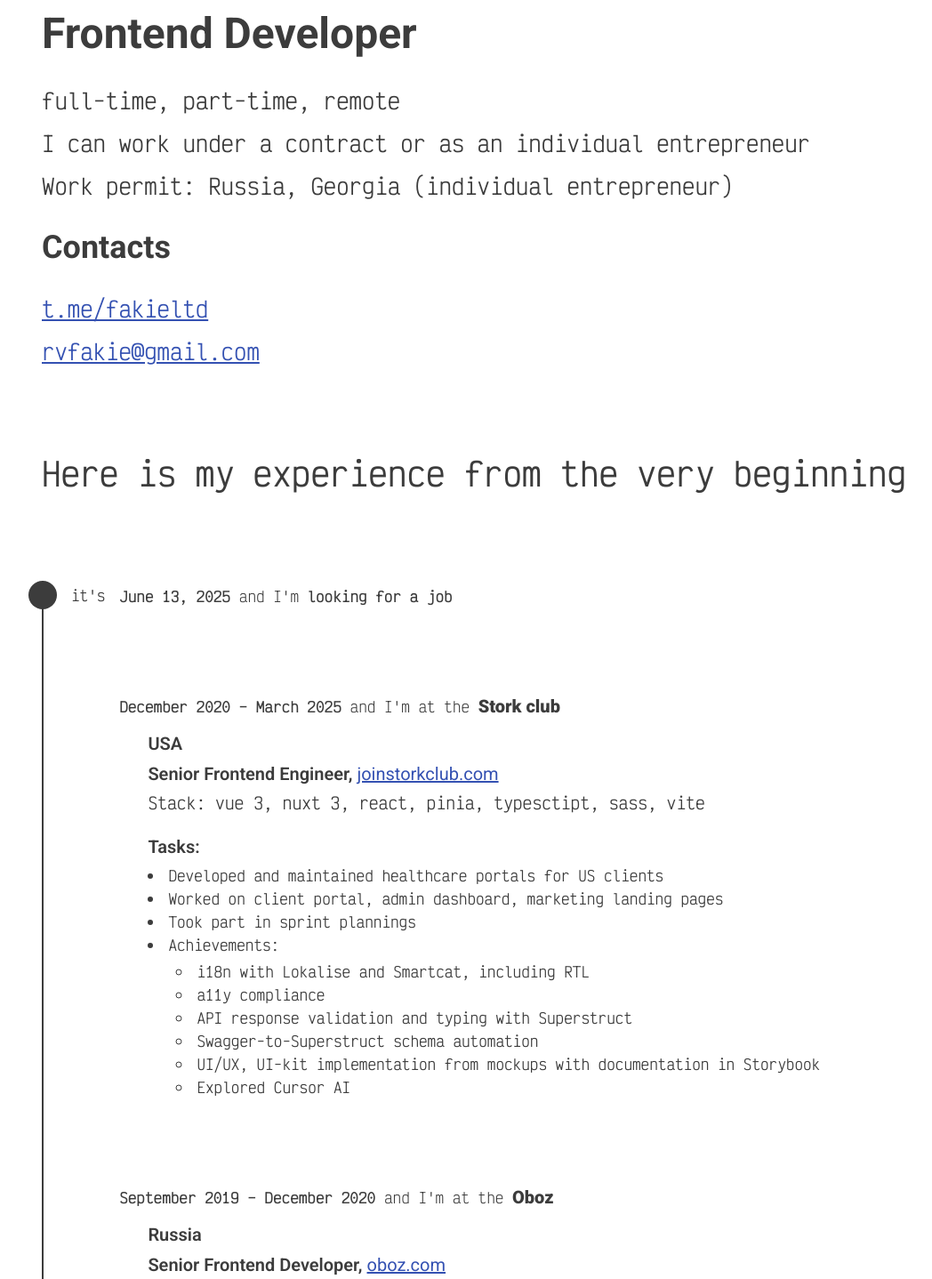
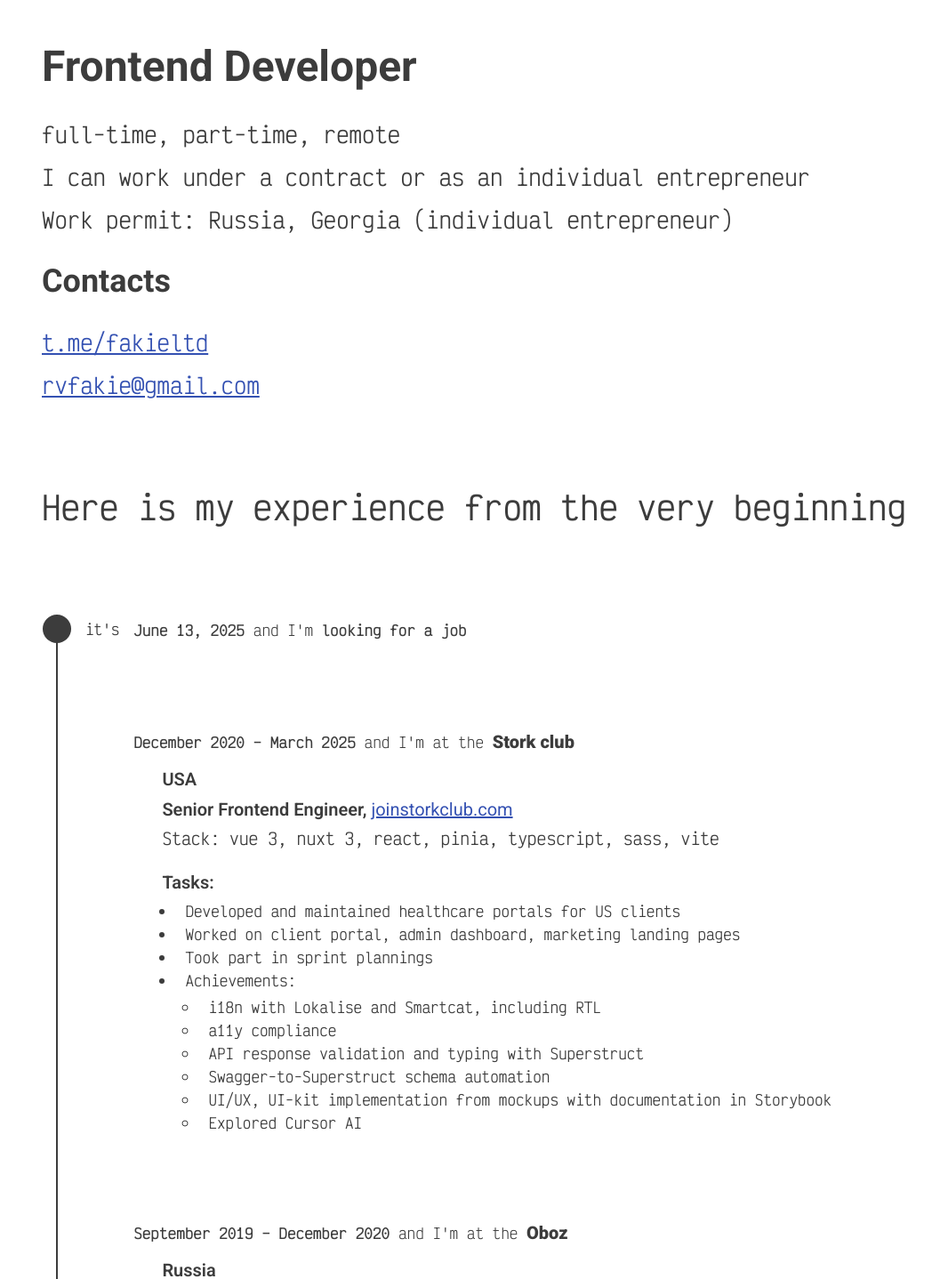
Before and after one commit to rvfakie/fakie, a Nuxt app: page /cv in a window 1280 px wide. Shown: the part 193-1631 px from the top of the page at 89% size, without its empty margins (17-1065 px from the left). Built offline with nearby package versions, Linux system fonts and the light colour scheme.

Commit message:
add locales and edit typography

```diff
--- a/assets/scss/main.scss
+++ b/assets/scss/main.scss
@@ -40,8 +40,6 @@
   -ms-text-size-adjust: 100%;
   -webkit-text-size-adjust: 100%;
 
-  @include typo-sans-serif;
-
   &.color-theme-transition {
 
     *,
@@ -60,6 +58,9 @@
     flex: 1;
     flex-direction: column;
   }
+
+  @include typo-sans-serif;
+  @include typo-16;
 }
 
 ul,
@@ -93,7 +94,3 @@
 h3 {
   @include typo-h3;
 }
-
-h4 {
-  @include typo-h4;
-}
--- a/components/Cv/Timeline.vue
+++ b/components/Cv/Timeline.vue
@@ -12,10 +12,11 @@
         :key="partOfMyLife.id"
         class="part"
       >
-        <p>
+        <p class="point">
           <span class="date">{{ partOfMyLife.date }} {{ }}</span>
 
           <span class="i-am">
+
             {{ $t('cv.and_I_am') }} {{ partOfMyLife.preposition }}
 
             <strong v-if="partOfMyLife.thin_title || partOfMyLife.short">
@@ -52,7 +53,7 @@
             </a>
           </span>
 
-          <span class="serif-subtext">
+          <span class="stack">
             {{ $t('cv.stack') }} {{ partOfMyLife.stack }}
           </span>
 
@@ -109,7 +110,7 @@
     preposition: t('cv.at_the'),
     country: t('cv.usa'),
     position: 'Senior Frontend Engineer',
-    stack: 'vue 3, nuxt 3, react, pinia, typesctipt, sass, vite',
+    stack: 'vue 3, nuxt 3, react, pinia, typescript, sass, vite',
     tasks: [
       t('cv.storkclub_task_1'),
       t('cv.storkclub_task_2'),
@@ -181,7 +182,6 @@
       t('cv.setka_task_1'),
       t('cv.setka_task_2'),
       t('cv.setka_task_3'),
-      t('cv.setka_task_4'),
     ],
     website: 'setka.io',
     url: 'https://setka.io',
@@ -213,6 +213,7 @@
     ],
     achievements: [
       t('cv.flexcore_achievement_1'),
+      t('cv.flexcore_achievement_2'),
     ],
     website: 'flexcore.ru',
     url: 'https://flexcore.ru',
@@ -244,20 +245,20 @@
 </script>
 
 <style lang="scss" scoped>
-.journey {
-  margin-bottom: 100px;
-  white-space: pre-line;
-}
-
 .timeline-container {
   display: flex;
   gap: 16px;
   align-items: flex-start;
   justify-content: flex-start;
 
-  margin: 100px 0;
+  margin: 100px 0 100px 16px;
 
   border-left: 2px solid var(--colors-primary-text);
+
+  @include mobile {
+    gap: 12px;
+    margin: 64px 0 90px 9px;
+  }
 }
 
 .pointer {
@@ -269,6 +270,10 @@
   align-items: center;
 
   margin-left: -17px;
+
+  @include mobile {
+    margin-left: -11px;
+  }
 }
 
 .circle {
@@ -276,12 +281,21 @@
   height: 32px;
   background: var(--colors-primary-text);
   border-radius: 50%;
+
+  @include mobile {
+    width: 20px;
+    height: 20px;
+  }
 }
 
 .timeline {
   display: flex;
   flex-direction: column;
   gap: 100px;
+
+  @include mobile {
+    gap: 72px;
+  }
 }
 
 .date {
@@ -304,6 +318,11 @@
 
   margin-top: 16px;
   padding-left: 32px;
+
+  @include mobile {
+    gap: 12px;
+    padding-left: 0;
+  }
 }
 
 .its,
@@ -311,11 +330,22 @@
   @include typo-serif;
 }
 
+.its {
+  @include mobile {
+    display: none;
+  }
+}
+
 .i-am {
   font-weight: 300;
+
+  @include mobile {
+    display: block;
+  }
 }
 
 .part {
+  position: relative;
   display: flex;
   flex-direction: column;
 
@@ -324,7 +354,25 @@
   }
 
   &:last-child {
-    margin: 0 0 5px;
+    margin: 0 0 4px;
+  }
+
+  @include mobile {
+
+    &:first-child,
+    &:last-child {
+      margin: 0;
+    }
+
+    &:last-child {
+      height: 20px;
+
+      .point {
+        position: absolute;
+        top: 0;
+        left: 0;
+      }
+    }
   }
 }
 
@@ -337,15 +385,15 @@
   font-weight: 600;
 }
 
-.serif-subtext {
+.stack {
   @include typo-serif;
-  @include typo-18;
+  @include typo-18-16;
 }
 
 .link {
   font-weight: 400;
 
-  @include typo-link;
+  @include ui-link;
 }
 
 .tasks {
@@ -357,23 +405,34 @@
   display: flex;
   flex-direction: column;
   gap: 4px;
+  padding-left: 16px;
+
+  li {
+    padding-left: 10px;
+  }
 
   @include typo-serif;
+
+  @include mobile {
+    gap: 6px;
+
+    li {
+      padding-left: 6px;
+    }
+  }
 }
 
 .list {
 
   > li {
-    list-style: inside;
     list-style-type: disc;
   }
 }
 
 .inner-list {
-  margin: 8px 0 0 32px;
+  margin-top: 8px;
 
   > li {
-    list-style: inside;
     list-style-type: circle;
   }
 }
--- a/i18n/locales/en.ts
+++ b/i18n/locales/en.ts
@@ -5,6 +5,13 @@
   cv: {
     title: 'CV',
     description: 'Here is my experience from the very beginning',
+    work_schedule: 'full-time, part-time, remote',
+    work_type: 'I can work under a contract or as an individual entrepreneur',
+    work_permit: 'Work permit: Russia, Georgia (individual entrepreneur)',
+    contacts: 'Contacts',
+    journey: 'I\'m grateful for every part of my journey',
+    languages: 'Languages: Russian (native), English (C1)',
+    links: 'Links',
     usa: 'USA',
     russia: 'Russia',
     current: 'looking for a job',
@@ -39,25 +46,25 @@
     oboz_task_5: 'Took part in sprint plannings',
     oboz_achievement_1: 'Scalable web components',
     oboz_achievement_2: 'UI/UX, UI-kit implementation from mockups with documentation in Storybook',
-    oboz_achievement_3: 'Lead of group of 2 other frontend developers',
+    oboz_achievement_3: 'Lead of group of 2 frontend developers',
 
     lam_task_1: 'Developed various marketing web pages (special projects) for the-village.ru, wonderzine.com, spletnik.ru',
     lam_task_2: 'Worked on templates for non-marketing content pages',
     lam_achievement_1: 'Questionnaire content module',
-    lam_achievement_2: 'Tool for data-sharing between editor and developer',
+    lam_achievement_2: 'Tool for data sharing between editor and developer',
     lam_achievement_3: 'Integration with setka.io',
 
     setka_task_1: 'Combined work with Look At Media',
     setka_task_2: 'Frontend development for editor.setka.io, workflow.setka.io',
     setka_task_3: 'Refactored code',
-    setka_task_4: 'Implemented layouts',
 
     inright_task_1: 'Frontend development for groozin.ru, choiceapp.ru',
 
     flexcore_task_1: 'Developed and maintained frontend for various partners websites and online stores',
     flexcore_task_2: 'Integrated the internal CMS',
     flexcore_task_3: 'Developed features, fixed bugs',
-    flexcore_achievement_1: 'Cross-browser, responsive layout (including IE8)',
+    flexcore_achievement_1: 'First work experience',
+    flexcore_achievement_2: 'Cross-browser, responsive layout (including IE8)',
   },
   common: {
     pronoun: 'it\'s',
--- a/i18n/locales/ru.ts
+++ b/i18n/locales/ru.ts
@@ -5,8 +5,15 @@
     description: 'Я веб-разработчик, увлеченный созданием современных и адаптивных веб-приложений',
   },
   cv: {
-    title: 'портфолио',
+    title: 'резюме',
     description: 'Тут мой опыт работы с самого начала',
+    work_schedule: 'фултайм, частичная занятость, удаленка',
+    work_type: 'Могу работать по контракту или как ИП',
+    work_permit: 'Разрешение на работу: РФ, Грузия (ИП)',
+    contacts: 'Контакты',
+    journey: 'Я благодарен за каждую часть моего пути',
+    languages: 'Языки: Русский (родной), Английский (C1)',
+    links: 'Ссылки',
     usa: 'США',
     russia: 'Россия',
     current: 'открыт к предложениям',
@@ -21,51 +28,51 @@
     university: 'университете',
     university_stack: 'Автоматизированные системы управления, Информационные системы и технологии',
     university_position: 'Бакалавр',
-    university_task_1: 'Defended diploma',
-    university_task_2: 'Passed state exams',
+    university_task_1: 'Защитил диплом',
+    university_task_2: 'Сдал госы',
 
-    storkclub_task_1: 'Developed and maintained healthcare portals for US clients',
-    storkclub_task_2: 'Worked on client portal, admin dashboard, marketing landing pages',
-    storkclub_task_3: 'Took part in sprint plannings',
-    storkclub_achievement_1: 'i18n with Lokalise and Smartcat, including RTL',
-    storkclub_achievement_2: 'a11y compliance',
-    storkclub_achievement_3: 'API response validation and typing with Superstruct',
-    storkclub_achievement_4: 'Swagger-to-Superstruct schema automation',
-    storkclub_achievement_5: 'UI/UX, UI-kit implementation from mockups with documentation in Storybook',
-    storkclub_achievement_6: 'Explored Cursor AI',
+    storkclub_task_1: 'Разработка и поддержка порталов здравоохранения для клиентов из США',
+    storkclub_task_2: 'Работа с клиентским порталом, админкой, лендингами для маркетинга',
+    storkclub_task_3: 'Планирование спринтов',
+    storkclub_achievement_1: 'i18n с интеграцией Lokalise и Smartcat, включая поддержку RTL',
+    storkclub_achievement_2: 'соответствие a11y',
+    storkclub_achievement_3: 'Валидация ответов от API и его тайпинг через Superstruct',
+    storkclub_achievement_4: 'Автоматизация схем из Swagger в Superstruct',
+    storkclub_achievement_5: 'UI/UX, реализация UI-kit из макетов с документацией в Storybook',
+    storkclub_achievement_6: 'Начал работать с Cursor AI',
 
-    oboz_task_1: 'Developed and maintained digital logistic web application',
-    oboz_task_2: 'Worked on personal account, security service, tenders, task monitor and registration/authorization modules',
-    oboz_task_3: 'Developed frontend architecture',
-    oboz_task_4: 'Refactored legacy code',
-    oboz_task_5: 'Took part in sprint plannings',
-    oboz_achievement_1: 'Scalable web components',
-    oboz_achievement_2: 'UI/UX, UI-kit implementation from mockups with documentation in Storybook',
-    oboz_achievement_3: 'Lead of group of 2 other frontend developers',
+    oboz_task_1: 'Разработка и поддержка цифрового логистического веб-приложения',
+    oboz_task_2: 'Работа с модулями личного кабинета, службой безопасности, тендеров, монитора задач и регистрации/авторизации',
+    oboz_task_3: 'Разработка фронтенд архитектуры',
+    oboz_task_4: 'Рефакторинг легаси',
+    oboz_task_5: 'Планирование спринтов',
+    oboz_achievement_1: 'Масштабируемые веб-компоненты',
+    oboz_achievement_2: 'UI/UX, реализация UI-kit из макетов с документацией в Storybook',
+    oboz_achievement_3: 'Лид в команде из 2 фронтендеров',
 
-    lam_task_1: 'Developed various marketing web pages (special projects) for the-village.ru, wonderzine.com, spletnik.ru',
-    lam_task_2: 'Worked on templates for non-marketing content pages',
-    lam_achievement_1: 'Questionnaire content module',
-    lam_achievement_2: 'Tool for data-sharing between editor and developer',
-    lam_achievement_3: 'Integration with setka.io',
+    lam_task_1: 'Разработка различных маркетинговых страниц (спецпроектов) для the-village.ru, wonderzine.com, spletnik.ru',
+    lam_task_2: 'Разработка шаблонов для страниц с контентом',
+    lam_achievement_1: 'Модуль опросника-теста для пользователей',
+    lam_achievement_2: 'Инструмент для обмена данными между редактором и разработчиком',
+    lam_achievement_3: 'Интеграция с setka.io',
 
-    setka_task_1: 'Combined work with Look At Media',
-    setka_task_2: 'Frontend development for editor.setka.io, workflow.setka.io',
-    setka_task_3: 'Refactored code',
-    setka_task_4: 'Implemented layouts',
+    setka_task_1: 'Совмещенная работа с Look At Media',
+    setka_task_2: 'Разработка клиентской части editor.setka.io, workflow.setka.io',
+    setka_task_3: 'Рефакторинг кода',
 
-    inright_task_1: 'Frontend development for groozin.ru, choiceapp.ru',
+    inright_task_1: 'Разработка клиентской части groozin.ru, choiceapp.ru',
 
-    flexcore_task_1: 'Developed and maintained frontend for various partners websites and online stores',
-    flexcore_task_2: 'Integrated the internal CMS',
-    flexcore_task_3: 'Developed features, fixed bugs',
-    flexcore_achievement_1: 'Cross-browser, responsive layout (including IE8)',
+    flexcore_task_1: 'Разработка и поддержка клиентской части сайтов и онлайн магазинов партнеров',
+    flexcore_task_2: 'Интеграция с корпоративной CMS',
+    flexcore_task_3: 'Разработка фичей, исправление ошибок',
+    flexcore_achievement_1: 'Первый опыт работы',
+    flexcore_achievement_2: 'Кроссбраузерная, адаптивная верстка (включая IE8)',
   },
   common: {
     pronoun: 'это',
     menu: {
       home: 'Главная',
-      cv: 'Портфолио',
+      cv: 'Резюме',
     },
     color_theme_dark: 'тьма',
     color_theme_light: 'свет',
--- a/layouts/default.vue
+++ b/layouts/default.vue
@@ -25,13 +25,17 @@
 
   @include typo-serif;
 
-  @include typo-36;
+  @include typo-36-24;
 }
 </style>
 
 <style lang="scss" scoped>
 .content {
   flex: 1;
-  padding: 32px 16px 32px 64px;
+  padding: 64px;
+
+  @include mobile {
+    padding: 32px 16px;
+  }
 }
 </style>
--- a/pages/cv.vue
+++ b/pages/cv.vue
@@ -9,19 +9,19 @@
     </h2>
 
     <p class="text">
-      full-time, part-time, remote
+      {{ $t('cv.work_schedule') }}
     </p>
 
     <p class="text">
-      I can work under a contract or as an individual entrepreneur
+      {{ $t('cv.work_type') }}
     </p>
 
     <p class="text">
-      Work permit: Russia, Georgia (individual entrepreneur)
+      {{ $t('cv.work_permit') }}
     </p>
 
     <h3 class="caption">
-      Contacts
+      {{ $t('cv.contacts') }}
     </h3>
 
     <p class="text">
@@ -48,15 +48,15 @@
     <CvTimeline />
 
     <p class="subtitle journey">
-      I'm grateful for every part of my journey
+      {{ $t('cv.journey') }}
     </p>
 
     <p class="text">
-      Languages: Russian (native), English (C1)
+      {{ $t('cv.languages') }}
     </p>
 
     <h3 class="caption">
-      Links
+      {{ $t('cv.links') }}
     </h3>
 
     <p class="text">
@@ -83,7 +83,10 @@
 .journey {
   margin: 100px 0;
   font-weight: 500;
-  white-space: pre-line;
+
+  @include mobile {
+    margin: 64px 0;
+  }
 }
 
 .caption {
@@ -92,12 +95,20 @@
 
 .text {
   margin-bottom: 16px;
-  font-size: 24px;
 
+  a {
+    @include ui-link;
+  }
+
+  &:last-child {
+    margin-bottom: 0;
+  }
+
+  @include typo-24-18;
   @include typo-serif;
 
-  a {
-    @include typo-link;
+  @include mobile {
+    margin-bottom: 10px;
   }
 }
 </style>
```
Also changed, not shown: assets/scss/_fonts.scss (+83 -20 lines), assets/scss/_mixins.scss (+9 -2 lines), components/Core/Footer.vue (+11 -3 lines), components/Core/Header.vue (+5 -4 lines), .stylelintrc.cjs.
